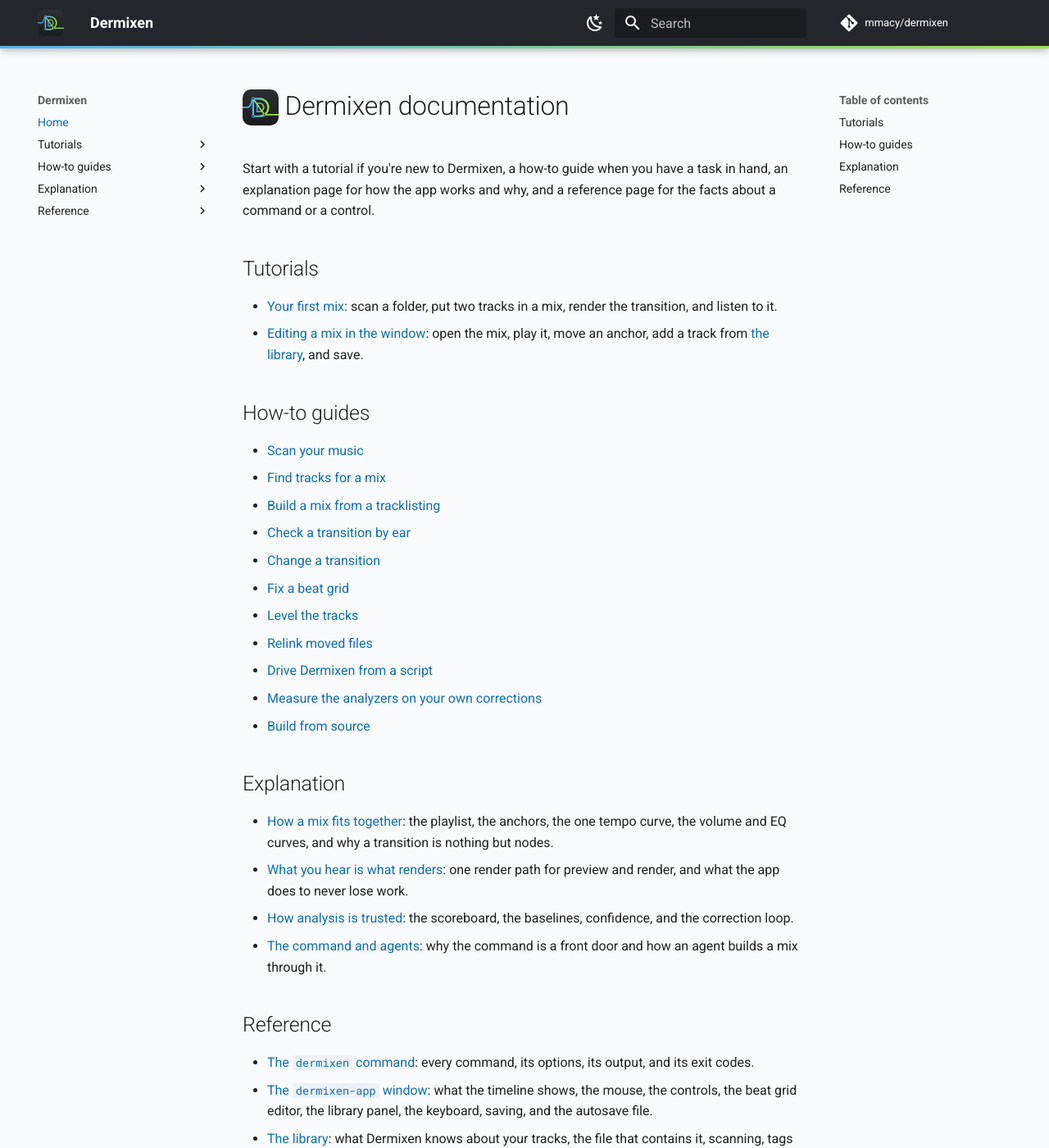
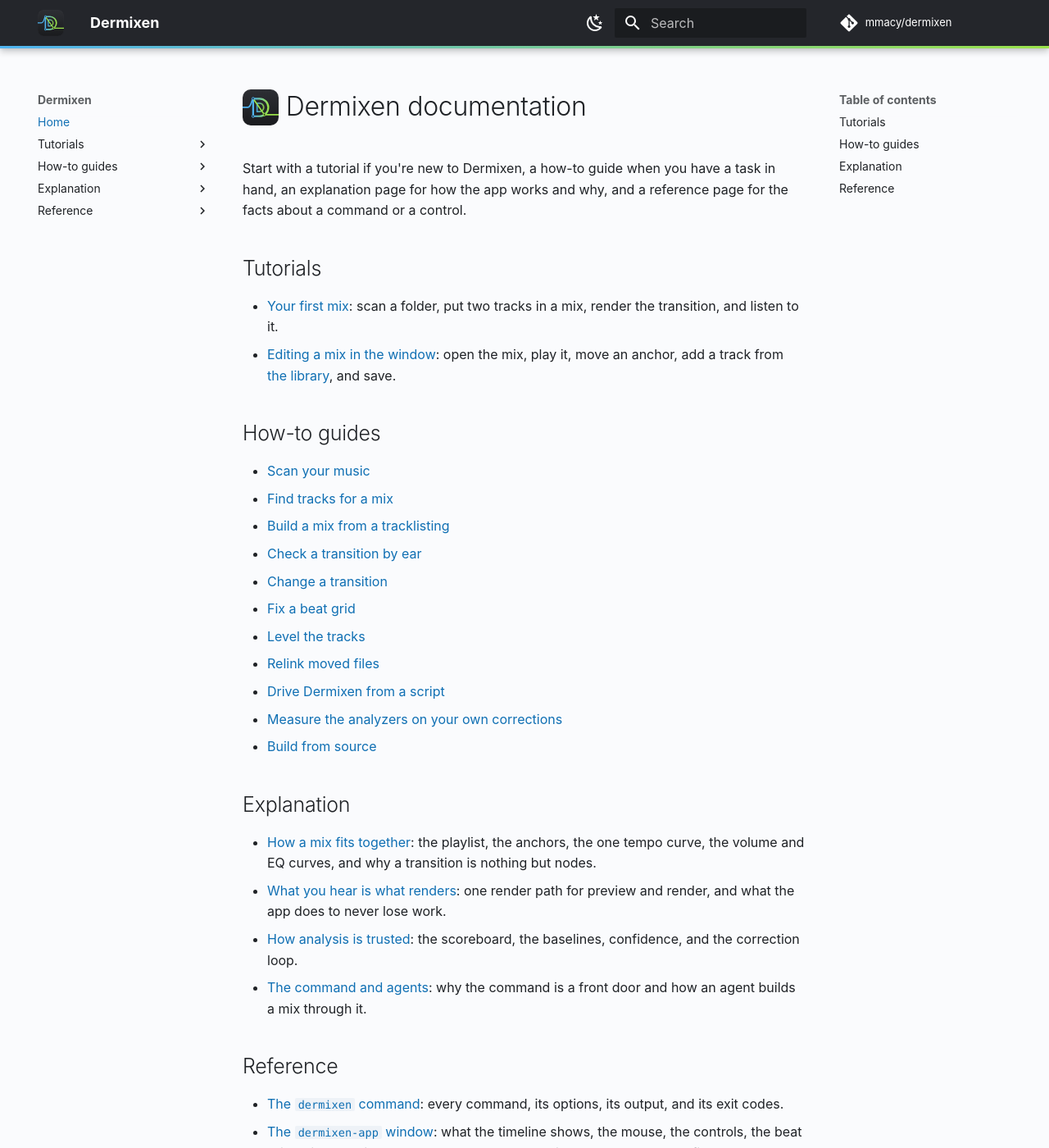
Before and after one commit to mmacy/dermixen, an MkDocs documentation site: the page built from docs/README.md, in a window 1280 px wide and 1400 px high. Shown: the whole window at 82% size. Built offline with MkDocs 1.6.1 and Material for MkDocs 9.7.7, drawn with Linux system fonts in a browser that asks for light colours; comment, search, counter and statistics services are not loaded.

Commit message:
Stop the documentation site from requesting Google Fonts
mkdocs.yml sets theme.font to false, so the built site never requests
a font from fonts.googleapis.com or fonts.gstatic.com.

Claude-Session: https://claude.ai/code/session_012fYvX5eJ3QYfMC5wLDVvEf

```diff
--- a/mkdocs.yml
+++ b/mkdocs.yml
@@ -11,6 +11,8 @@ theme:
   # The app icon, copied from packaging/icon/dermixen.svg by scripts/make-icon.sh.
   logo: images/dermixen-icon.svg
   favicon: images/dermixen-icon.svg
+  # Disabled so the site never requests a font from Google Fonts.
+  font: false
   features:
     # A button in the corner of every code block copies its text.
     - content.code.copy
```
